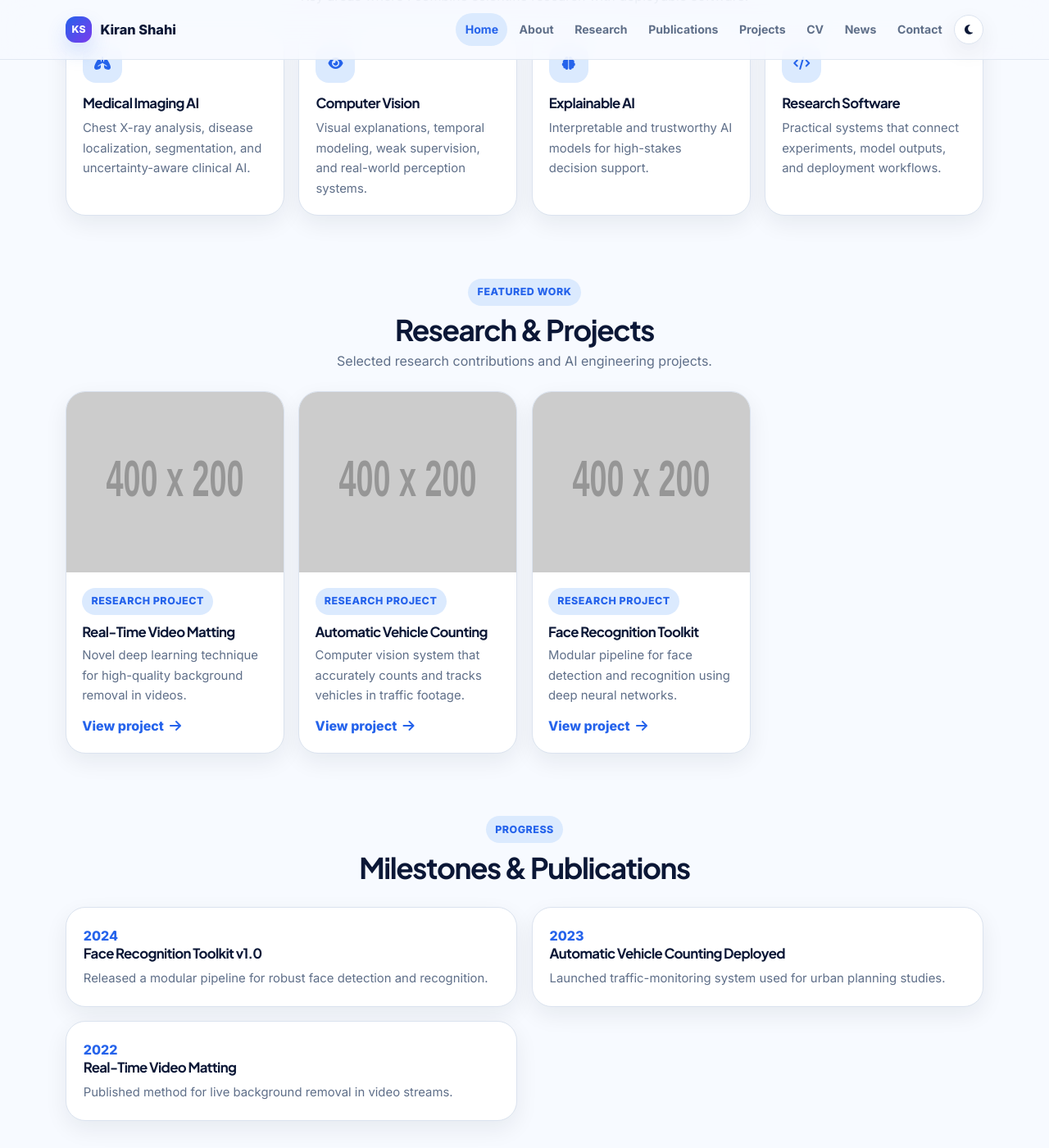
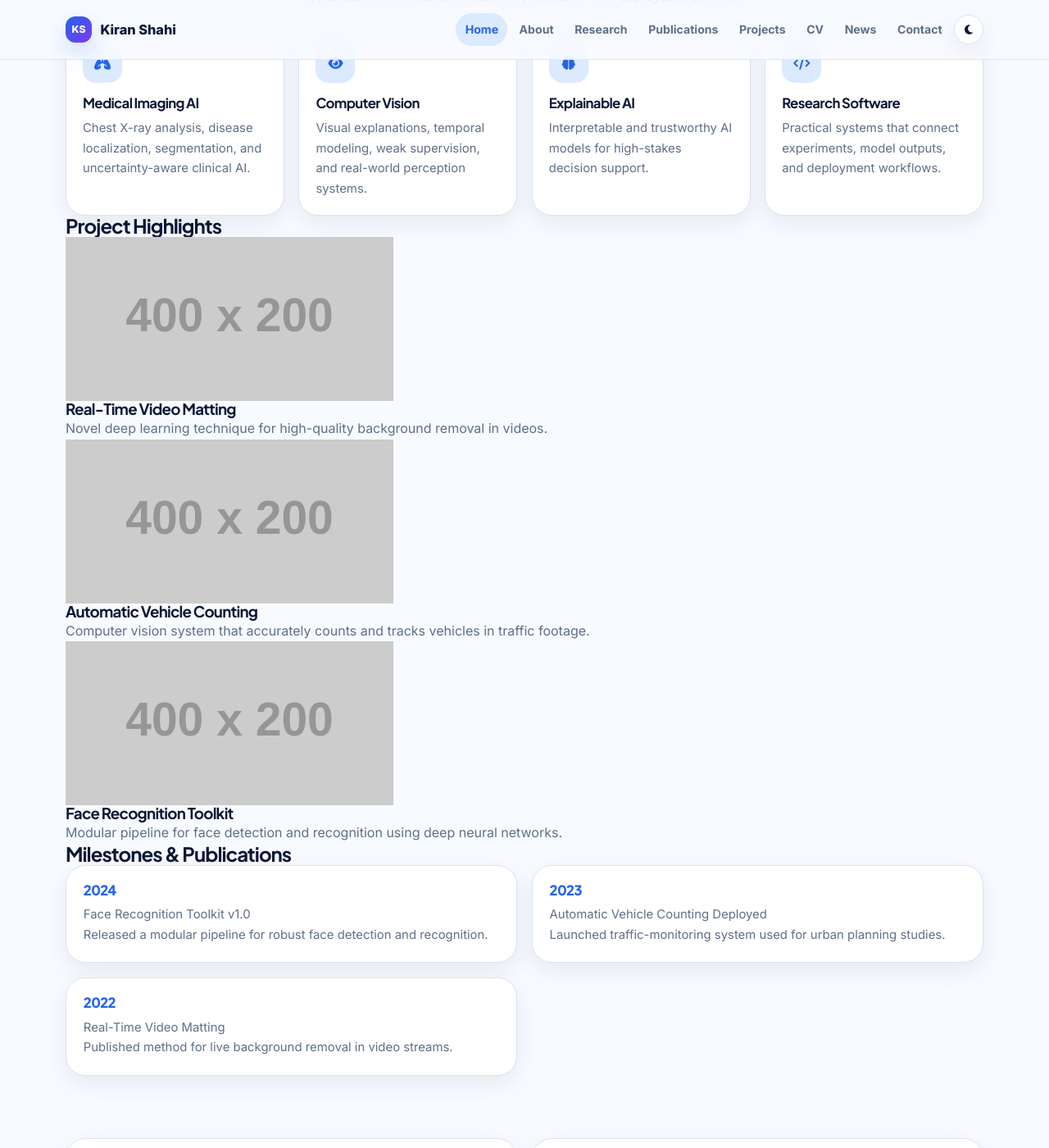
Before and after one commit to kiranshahi/kiranshahi.github.io, a Jekyll site: the page built from index.html, in a window 1280 px wide and 1400 px high, scrolled down 1222 px. Shown: the whole window at 82% size. Built offline with Jekyll 4.4.1, drawn with Linux system fonts in a browser that asks for light colours.

Commit message:
featured research UI updated

```diff
--- a/_includes/featured-research.html
+++ b/_includes/featured-research.html
@@ -1,57 +1,27 @@
-<section class="featured-research-section">
-
-  <div class="section-heading center">
-    <span>Featured Work</span>
-    <h2>Research & Projects</h2>
-    <p>Selected research contributions and AI engineering projects.</p>
-  </div>
-
-  <div class="featured-grid">
-
+<section class="featured-research research-section">
+  <h2>Project Highlights</h2>
+  <div class="research-grid">
     {% for project in site.data.research %}
-
-    <a class="featured-card" href="{{ project.link }}">
-
+    <a class="research-card" href="{{ project.link }}">
       {% if project.image %}
-      <div class="featured-card__image-wrap">
-        <img class="featured-image" src="{{ project.image }}" alt="{% if project.alt %}{{ project.alt }}{% else %}{{ project.title }} project image{% endif %}" width="400" height="220" loading="lazy">
-      </div>
+      <img class="research-card__image" src="{{ project.image }}" alt="{% if project.alt %}{{ project.alt }}{% else %}{{ project.title }} project image{% endif %}" width="400" height="200" loading="lazy">
       {% endif %}
-
-      <div class="featured-card__body">
-        {% if project.category %}
-        <span class="project-tag">{{ project.category }}</span>
-        {% else %}
-        <span class="project-pill">Research Project</span>
-        {% endif %}
-
-        <h3>{{ project.title }}</h3>
-        <p>{{ project.summary }}</p>
-
-        <span class="featured-card__link">View project <i class="fas fa-arrow-right" aria-hidden="true"></i></span>
-
-      </div>
+      <h3 class="research-card__title">{{ project.title }}</h3>
+      <p class="research-card__summary">{{ project.summary }}</p>
     </a>
-
-    {% endfor %}
-
-  </div>
-
-</section>
-
-<section class="milestones-section">
-  <div class="section-heading center">
-    <span>Progress</span>
-    <h2>Milestones &amp; Publications</h2>
-  </div>
-
-  <div class="milestones-grid">
-    {% for milestone in site.data.milestones %}
-    <article class="milestone-card">
-      <span class="milestone-year">{{ milestone.year }}</span>
-      <h3>{{ milestone.title }}</h3>
-      <p>{{ milestone.summary }}</p>
-    </article>
     {% endfor %}
   </div>
 </section>
+
+  <section class="research-section research-milestones">
+  <h2>Milestones &amp; Publications</h2>
+  <div class="milestones-grid">
+    {% for milestone in site.data.milestones %}
+    <div class="milestone-card">
+      <h3 class="milestone-year">{{ milestone.year }}</h3>
+      <p class="milestone-title">{{ milestone.title }}</p>
+      <p class="milestone-summary">{{ milestone.summary }}</p>
+    </div>
+    {% endfor %}
+  </div>
+</section>
```
